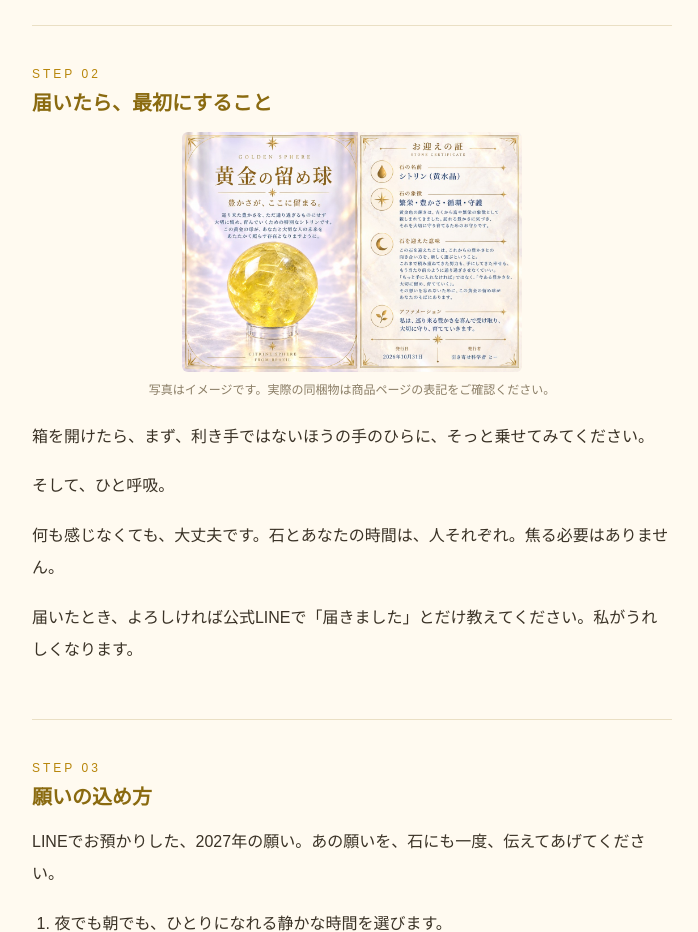
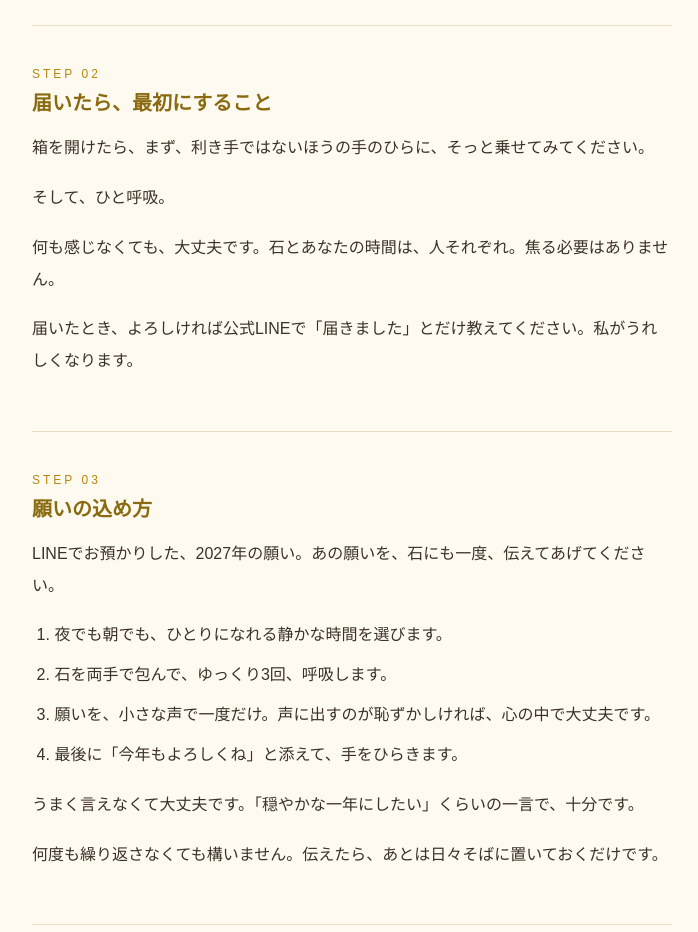
Before and after one commit to eiichispiritual-ops/mizuki-citrine-2027, a plain HTML site: page note/index.html in a window 1280 px wide. Shown: the part 1780-2712 px from the top of the page, without its empty margins (288-986 px from the left). Drawn offline with Linux system fonts and the light colour scheme.

Commit message:
note: 別商品名入りの証明書画像を除去
Co-Authored-By: Claude Sonnet 5.5 <noreply@anthropic.com>

```diff
--- a/note/index.html
+++ b/note/index.html
@@ -49,9 +49,7 @@ small{color:#8b7e66;display:block;line-height:1.8}
 <section>
 <p class="step">STEP 02</p>
 <h2>届いたら、最初にすること</h2>
-<img src="img/cert.jpg" alt="シトリンと証明書(イメージ)" width="675" height="1200" style="max-width:340px;margin:0 auto 8px">
-<p class="cap">写真はイメージです。実際の同梱物は商品ページの表記をご確認ください。</p>
-<p style="margin-top:20px">箱を開けたら、まず、利き手ではないほうの手のひらに、そっと乗せてみてください。</p>
+<p>箱を開けたら、まず、利き手ではないほうの手のひらに、そっと乗せてみてください。</p>
 <p>そして、ひと呼吸。</p>
 <p>何も感じなくても、大丈夫です。石とあなたの時間は、人それぞれ。焦る必要はありません。</p>
 <p>届いたとき、よろしければ公式LINEで「届きました」とだけ教えてください。私がうれしくなります。</p>
```
Also changed, not shown: note/img/cert.jpg (deleted).
